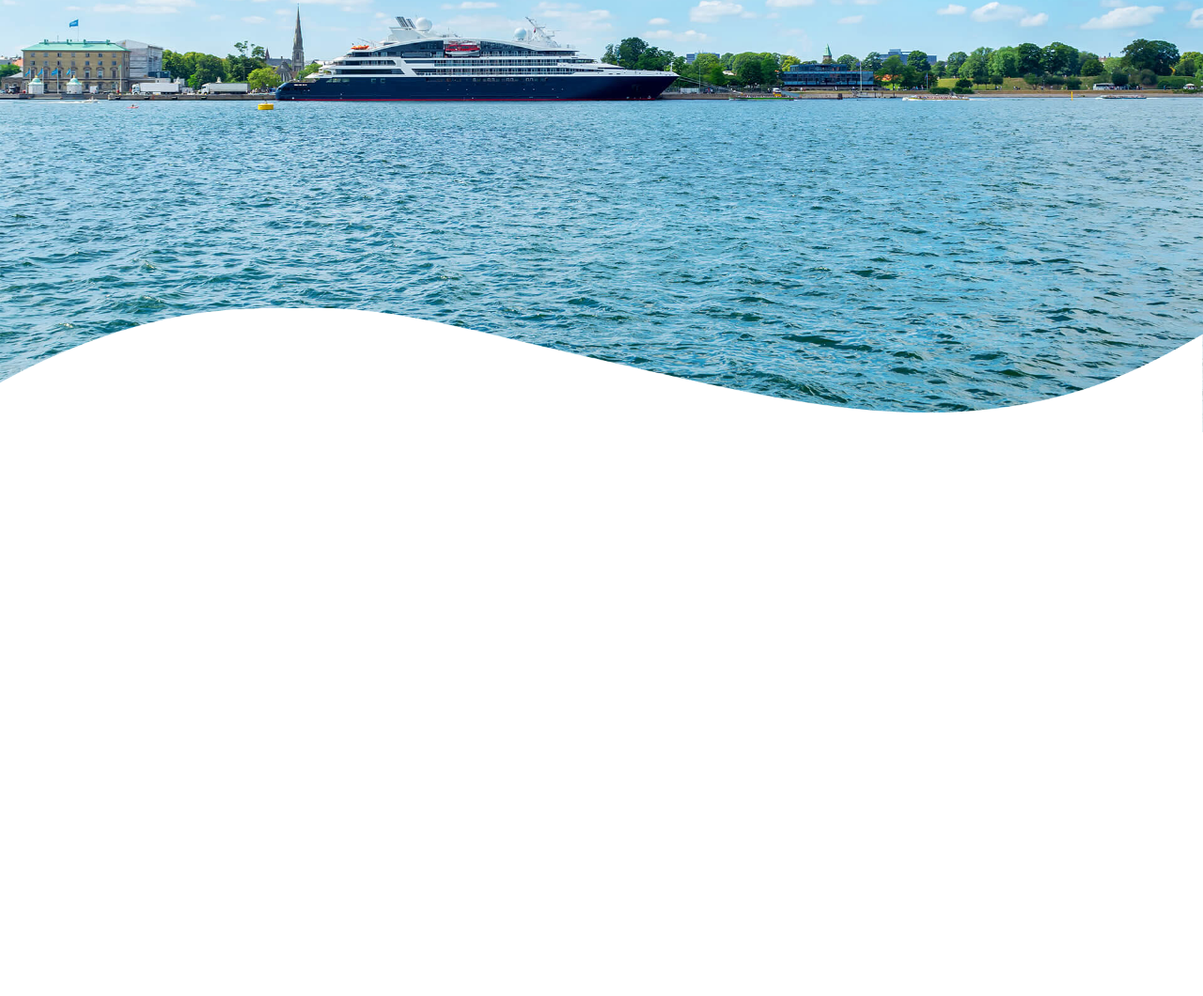
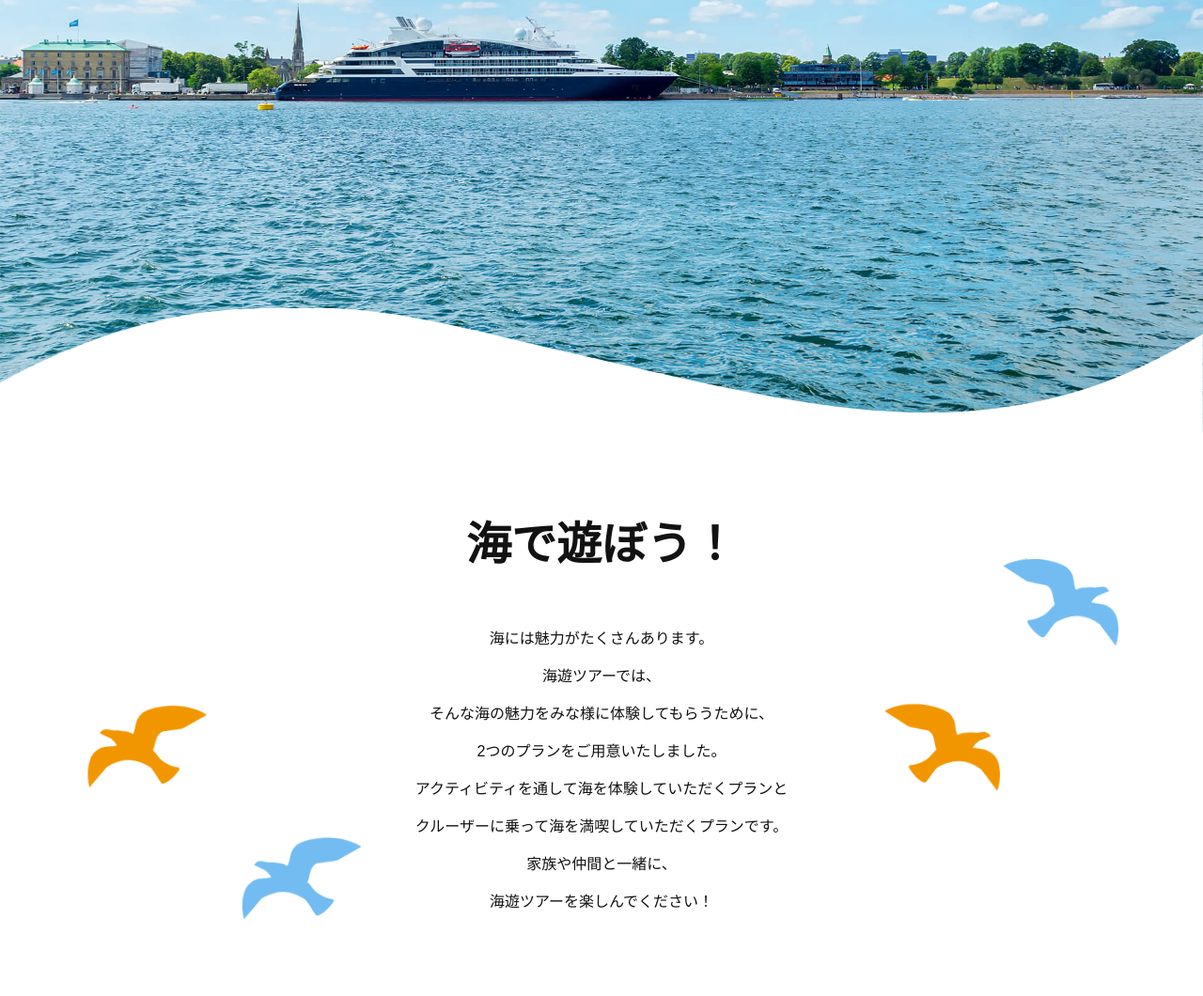
Before and after one commit to shiz-87/kaiyu_tour, a plain HTML site: page index.html in a window 1280 px wide. Shown: the part 393-1453 px from the top of the page at 94% size. Before the commit the page ends 855 px from the top, so only its background shows below. Drawn offline with nearby package versions, Linux system fonts and the light colour scheme; some packages are replaced by stand-ins of ours.

Commit message:
feat: about-sectionのHTML・CSSの実装

```diff
--- a/css/style.css
+++ b/css/style.css
@@ -225,3 +225,64 @@ a {
     }
   }
 }
+
+/* about */
+#about {
+  padding-block: 80px;
+  position: relative;
+  text-align: center;
+
+  @media screen and (max-width: 767px) {
+    padding-block: 40px;
+  }
+
+  .title {
+    font-size: 48px;
+    font-weight: 700;
+
+    @media screen and (max-width: 767px) {
+      font-size: 34px;
+    }
+  }
+
+  .text {
+    font-size: 16px;
+    font-weight: 500;
+    line-height: 2.5;
+    margin-top: 50px;
+
+    @media screen and (max-width: 767px) {
+      font-size: 14px;
+      margin-top: 20px;
+    }
+  }
+
+  .img {
+    position: absolute;
+    width: 95%;
+    top: 120px;
+    left: 0;
+    right: 0;
+    margin: auto;
+    z-index: -10;
+    animation: swing 3s ease infinite;
+  }
+}
+
+@keyframes swing {
+  0% {
+    transform: rotate(0);
+  }
+  25% {
+    transform: rotate(2deg);
+  }
+  50% {
+    transform: rotate(0);
+  }
+  75% {
+    transform: rotate(2deg);
+  }
+  100% {
+    transform: rotate(0);
+  }
+}
--- a/index.html
+++ b/index.html
@@ -80,6 +80,31 @@
           <img src="./img/wave-bottom.png" alt="" />
         </div>
       </div>
+
+      <!-- about -->
+      <div id="about">
+        <p class="title">海で遊ぼう！</p>
+        <p class="text">
+          海には魅力がたくさんあります。<br />
+          海遊ツアーでは、<br />
+          そんな海の魅力をみな様に体験してもらうために、<br />
+          2つのプランをご用意いたしました。<br />
+          アクティビティを通して海を体験していただくプランと<br />
+          クルーザーに乗って海を満喫していただくプランです。<br />
+          家族や仲間と一緒に、<br />
+          海遊ツアーを楽しんでください！
+        </p>
+        <div class="img">
+          <picture>
+            <source
+              media="(max-width: 767px)"
+              srcset="./img/about-img-sp.svg"
+            />
+            <img src="./img/about-img-pc.svg" alt="" decoding="async" />
+          </picture>
+        </div>
+      </div>
+      <!-- /about -->
     </main>
   </body>
 </html>
```
